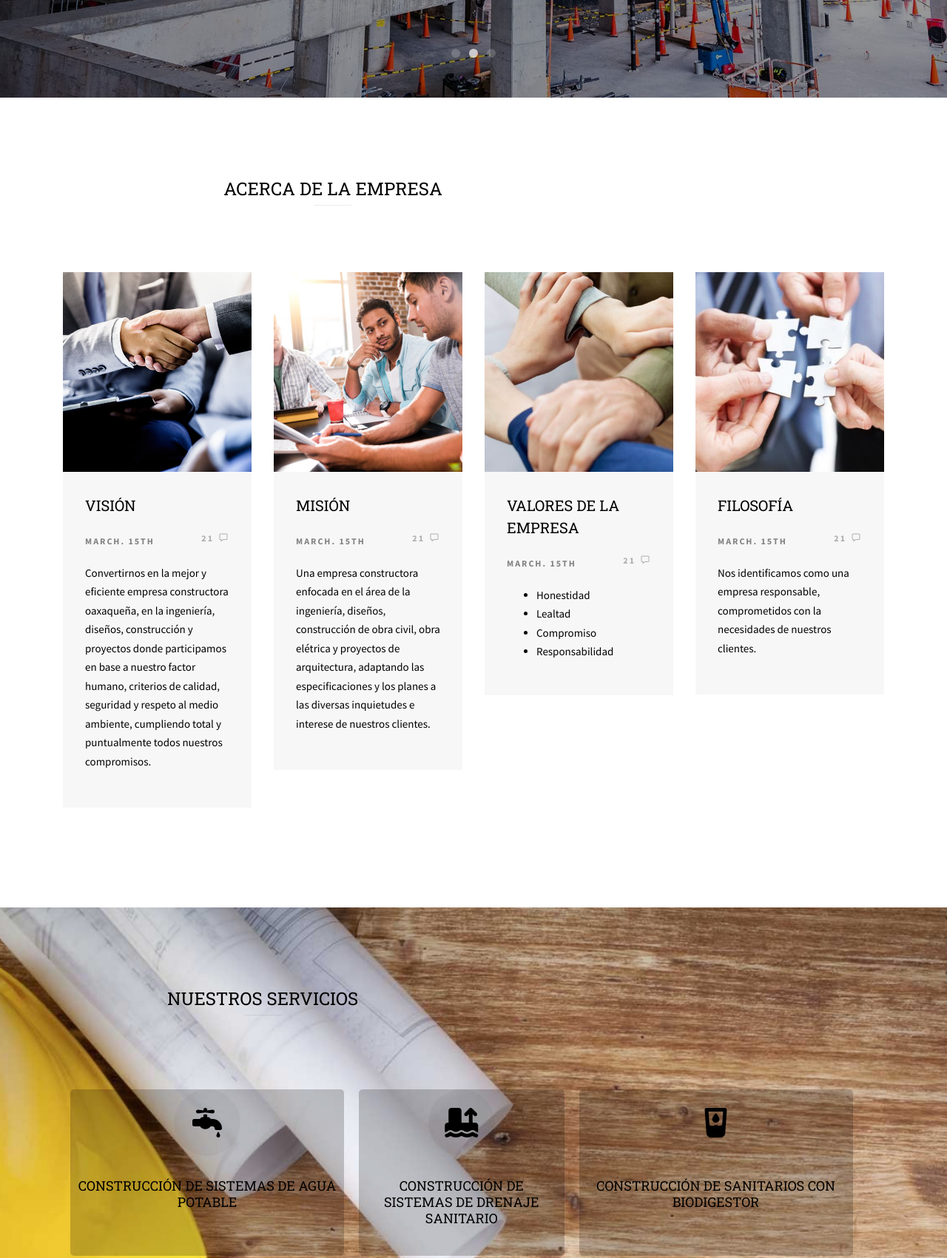
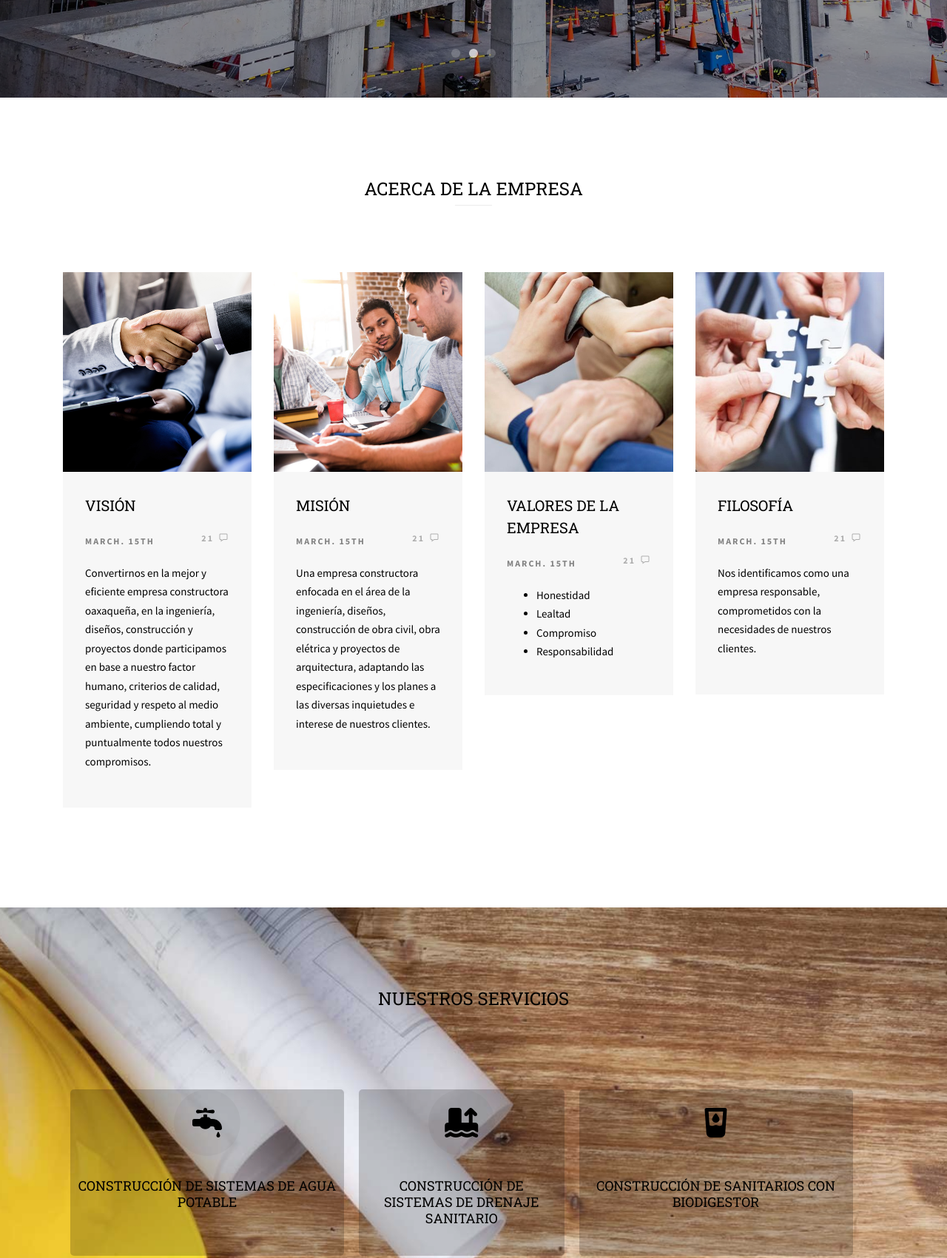
Before and after one commit to raigormax37417/dipca, a plain HTML site: page index.html in a window 1280 px wide. Shown: the part 620-2321 px from the top of the page at 74% size. Drawn offline with Linux system fonts and the light colour scheme; files whose address does not match are found by name.

Commit message:
align title of content in index

```diff
--- a/index.html
+++ b/index.html
@@ -128,7 +128,7 @@
 		   	<li style="background-image: url(images/dipca.jpeg);">
 		   		<div class="overlay-gradient"></div>
 		   		<div class="container">
-		   			<div class="row">
+		   			<div class="row justify-content-center">
 			   			<div class="col-md-8 col-md-offset-2 text-center slider-text">
 			   				<div class="slider-text-inner">
 			   					<h1>BIENVENIDOS</h1>
@@ -141,7 +141,7 @@
 		   	<li style="background-image: url(images/construction-zoom.webp);">
 		   		<div class="overlay-gradient"></div>
 		   		<div class="container">
-		   			<div class="row">
+		   			<div class="row justify-content-center">
 			   			<div class="col-md-8 col-md-offset-2 text-center slider-text">
 			   				<div class="slider-text-inner">
 			   					<h1>Descubre los servicios que podemos ofrecerte</h1>
@@ -155,7 +155,7 @@
 		   	<li style="background-image: url(images/construction-10.webp);">
 		   		<div class="overlay-gradient"></div>
 		   		<div class="container">
-		   			<div class="row">
+		   			<div class="row justify-content-center">
 			   			<div class="col-md-8 col-md-offset-2 text-center slider-text">
 			   				<div class="slider-text-inner">
 			   					<h1>Conoce mas acerca de los proyectos que nos respaldan</h1>
@@ -171,7 +171,7 @@
 	</aside>
 	<div id="fh5co-blog">
 		<div class="container">
-			<div class="row animate-box">
+			<div class="row justify-content-center animate-box">
 				<div class="col-md-8 col-md-offset-2 text-center fh5co-heading">
 					<h2>ACERCA DE LA EMPRESA</h2>
 				</div>
@@ -233,7 +233,7 @@
 	</div>
 	<div id="fh5co-course-categories">
 		<div class="container">
-			<div class="row animate-box">
+			<div class="row justify-content-center animate-box">
 				<div class="col-md-6 col-md-offset-3 text-center fh5co-heading">
 					<h2 class="change-color">Nuestros Servicios</h2>
 					<!-- <p>Conoce los servicios que podemos ofrecerte.</p> -->
@@ -382,7 +382,7 @@
 
 	<div id="fh5co-course">
 		<div class="container">
-			<div class="row animate-box">
+			<div class="row justify-content-center animate-box">
 				<div class="col-md-6 col-md-offset-3 text-center fh5co-heading">
 					<h2>Nuestros Proyectos</h2>
 					<!-- <p>Dignissimos asperiores vitae velit veniam totam fuga molestias accusamus alias autem provident. Odit ab aliquam dolor eius.</p> -->
```
